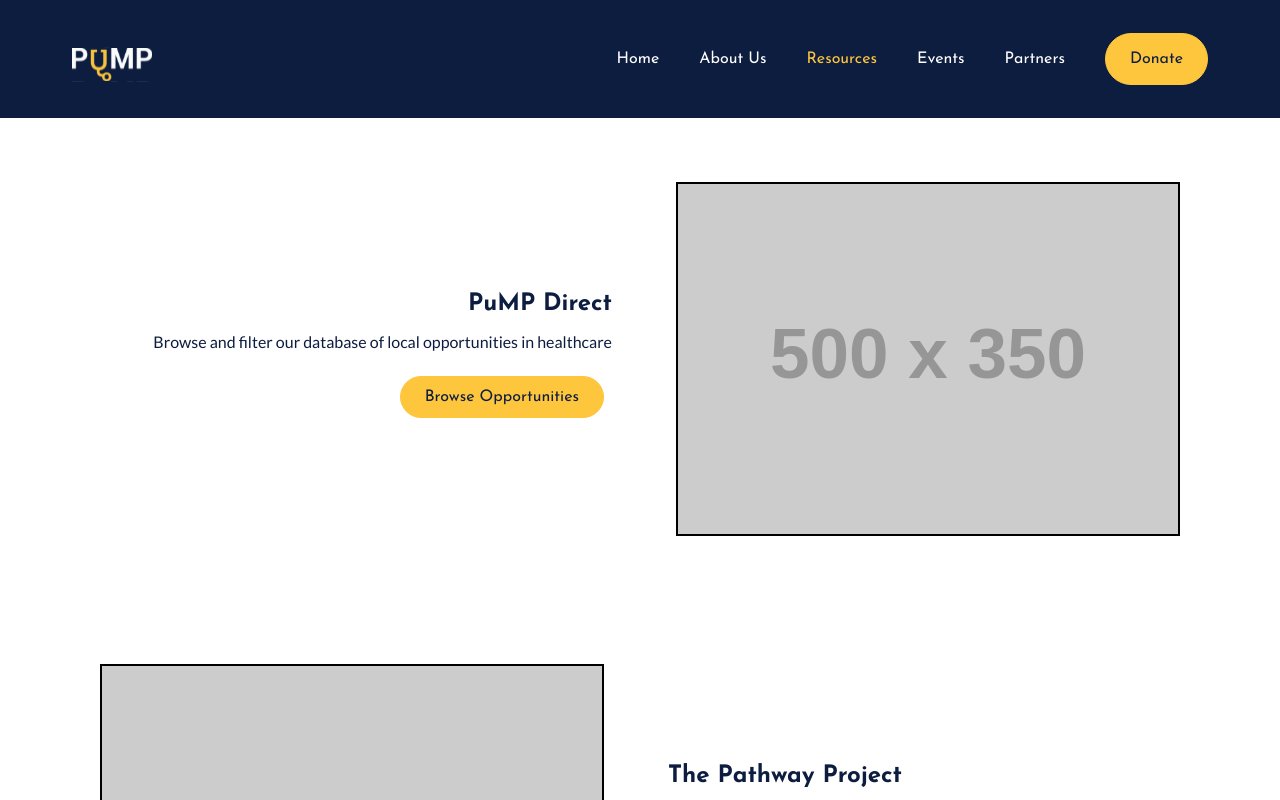
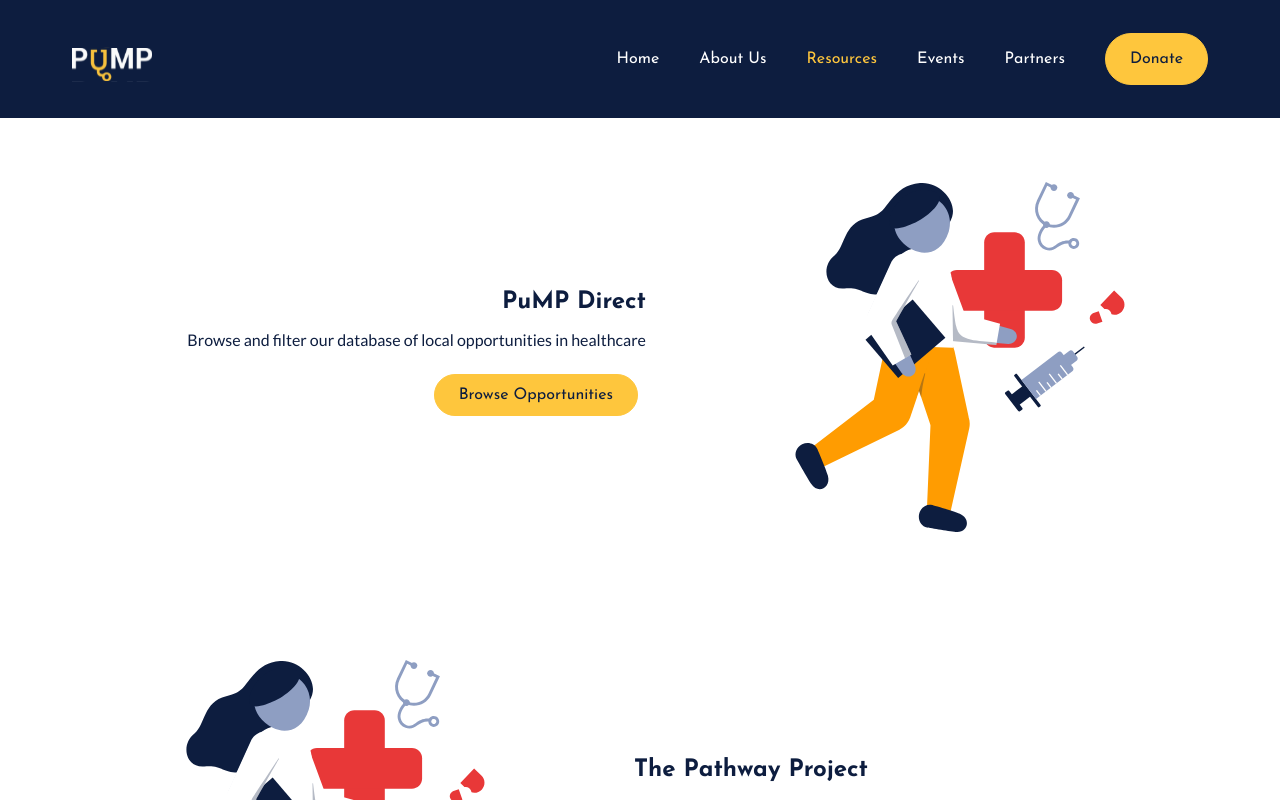
Before and after one commit to PuMProfessionals/pump-web-v2, a Next.js app: page /resources in a window 1280 px wide. Shown: the top 800 px of the page. Built offline with nearby package versions, Linux system fonts and the light colour scheme.

Commit message:
Change to use nextjs image and link

```diff
--- a/components/StudentResource.jsx
+++ b/components/StudentResource.jsx
@@ -1,6 +1,6 @@
 /* Copy component from ui-library, use nextjs components */
-// import Image from "next/image";
-// import Link from "next/link";
+import Image from "next/image";
+import Link from "next/link";
 import styled from "styled-components";
 import PropTypes from "prop-types";
 
@@ -13,19 +13,28 @@
   descriptionText,
   buttons,
   graphic,
+  graphicWidth,
+  graphicHeight,
   isGraphicLeft = true,
   ...props
 }) => (
   <Wrapper isGraphicLeft={isGraphicLeft} {...props}>
-    <Graphic src={graphic} isGraphicLeft={isGraphicLeft} />
+    <Graphic
+      src={graphic}
+      width={graphicWidth}
+      height={graphicHeight}
+      isGraphicLeft={isGraphicLeft}
+    />
     <InfoSection isGraphicLeft={isGraphicLeft}>
       <Title>{titleText}</Title>
       <Text>{descriptionText}</Text>
       <ButtonSection isGraphicLeft={isGraphicLeft}>
         {buttons.map((button) => (
-          <a key={button.text} href={button.link}>
-            <SButton backgroundColor={button.color}>{button.text}</SButton>
-          </a>
+          <Link key={button.text} href={button.link}>
+            <a>
+              <SButton backgroundColor={button.color}>{button.text}</SButton>
+            </a>
+          </Link>
         ))}
       </ButtonSection>
     </InfoSection>
@@ -40,8 +49,8 @@
   margin: 0;
 `;
 
-const Graphic = styled.img`
-  border: 2px solid black; /* TODO: curved border? */
+const Graphic = styled(Image)`
+  /* TODO: curved border ? */
   ${({ isGraphicLeft }) => `
     ${isGraphicLeft ? "margin-left: 5%;" : "margin-right: 5%;"}
   `};
--- a/sections/resources/ResourcesSection.jsx
+++ b/sections/resources/ResourcesSection.jsx
@@ -1,7 +1,8 @@
 import { StudentResource } from "../../components";
+import SampleGraphic from "../../public/home/top-section-graphic.svg";
 
 export const ResourcesSection = () => {
-  const Resources = [
+  const resources = [
     {
       titleText: "PuMP Direct",
       descriptionText: `Browse and filter our database of local opportunities in
@@ -13,7 +14,9 @@
           link: "http://example.org/",
         },
       ],
-      graphic: "https://via.placeholder.com/500x350",
+      graphic: SampleGraphic,
+      graphicWidth: 500,
+      graphicHeight: 350,
       isGraphicLeft: false,
     },
     {
@@ -27,7 +30,9 @@
           link: "http://example.org/",
         },
       ],
-      graphic: "https://via.placeholder.com/500x350",
+      graphic: SampleGraphic,
+      graphicWidth: 500,
+      graphicHeight: 350,
       isGraphicLeft: true,
     },
     {
@@ -44,10 +49,12 @@
         {
           color: "white",
           text: "Learn more",
-          link: "http://example.org/",
+          link: "/resources/uas",
         },
       ],
-      graphic: "https://via.placeholder.com/500x350",
+      graphic: SampleGraphic,
+      graphicWidth: 500,
+      graphicHeight: 350,
       isGraphicLeft: false,
     },
     {
@@ -62,17 +69,22 @@
           link: "http://example.org/",
         },
       ],
-      graphic: "https://via.placeholder.com/500x350",
+      graphic: SampleGraphic,
+      graphicWidth: 500,
+      graphicHeight: 350,
       isGraphicLeft: true,
     },
   ];
 
-  return Resources.map((resource) => (
+  return resources.map((resource) => (
     <StudentResource
+      key={resource.titleText}
       titleText={resource.titleText}
       descriptionText={resource.descriptionText}
       buttons={resource.buttons}
       graphic={resource.graphic}
+      graphicWidth={resource.graphicWidth}
+      graphicHeight={resource.graphicHeight}
       isGraphicLeft={resource.isGraphicLeft}
     />
   ));
```
